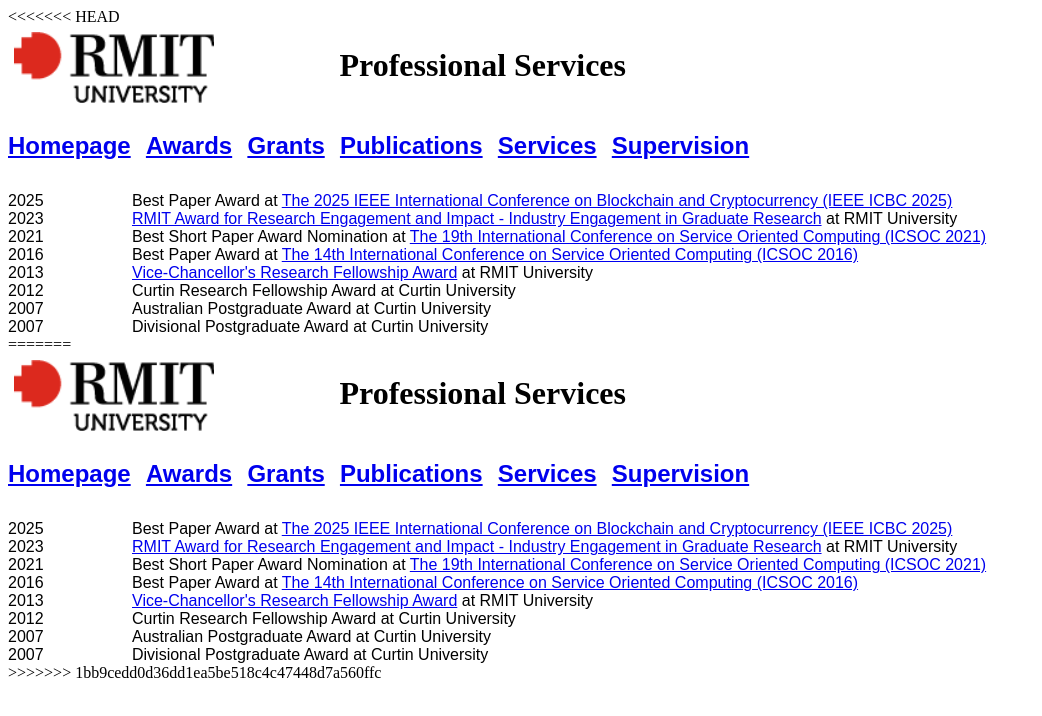
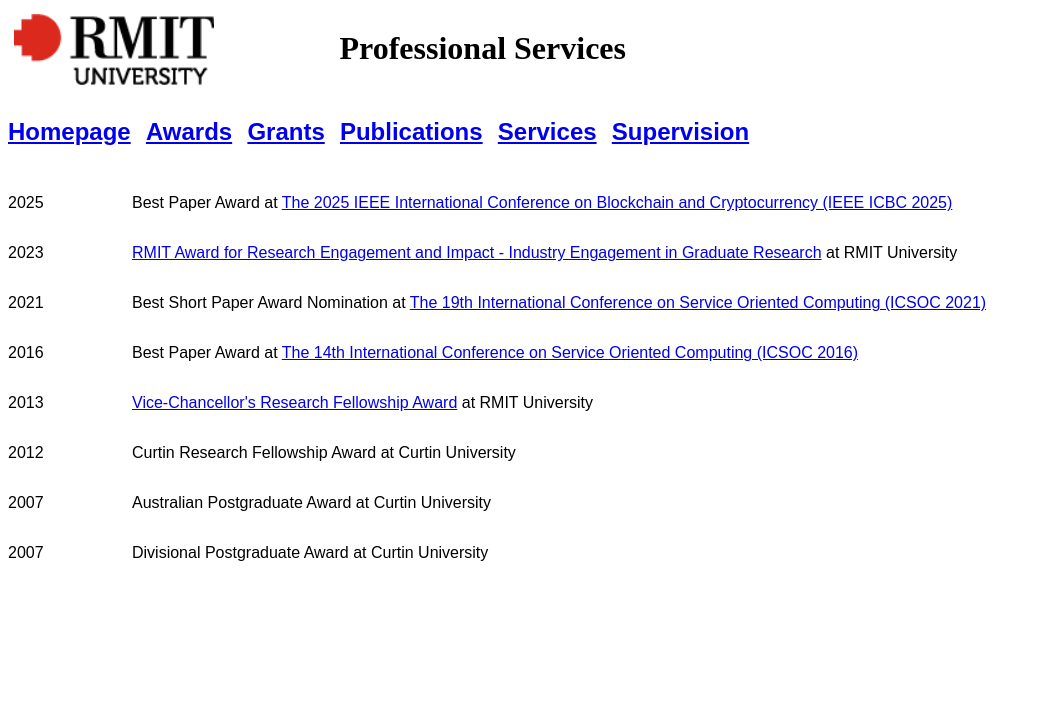
Before and after one commit to hai-dong/hai-dong.github.io, a plain HTML site: page awards.html in a window 1280 px wide. Shown: the whole page, without its empty margins (0-1042 px from the left). Drawn offline with Linux system fonts and the light colour scheme.

Commit message:
update awards

```diff
--- a/awards.html
+++ b/awards.html
@@ -1,4 +1,3 @@
-<<<<<<< HEAD
 <!doctype html>
 <html>
 <head>
@@ -117,123 +116,3 @@
 </font></span>
 </body>
 </html>
-=======
-<!doctype html>
-<html>
-<head>
-<title>Hai Dong@RMIT</title>
-<meta charset="utf-8">
-</head>
-<body>
-<table border="0" bordercolor="#888" cellspacing="0" style="border-collapse:collapse;border-color:rgb(136,136,136);border-width:0px">
-<tbody>
-<tr>
-<td>
-<div><a href="https://www.rmit.edu.au/" imageanchor="1" style="font-size:10pt"><img alt="https://www.rmit.edu.au/" src="pydyrxvec44m.png" width="200" style="border:1px; padding:5px"></a></div>
-</td>
-<td style="width:405px;height:50px;vertical-align:top">
-<div style="display:block;margin-top:20; margin-right:auto;margin-bottom:10;text-align:right">
-<h1>Professional Services</h1>
-</div>
-</td>
-</tr>
-</table>
-<span style="color:rgb(68,68,68);line-height:12px"><font face="arial, sans-serif" size="3">
-<h3>
-<span style="color:white;display:inline-block;margin-right:10px;margin-bottom:10px;text-align:left">
-<a href="index.html" style="font-size:x-large;font-family:Arial,sans-serif;line-height:1.5">Homepage</a>
-</span>
-<span style="color:white;display:inline-block;margin-right:10px;margin-bottom:10px;text-align:left">
-<a href="awards.html" style="font-size:x-large;font-family:Arial,sans-serif;line-height:1.5">Awards</a>
-</span>
-<span style="color:white;display:inline-block;margin-right:10px;margin-bottom:10px;text-align:left">
-<a href="research_funding.html" style="font-size:x-large;font-family:Arial,sans-serif;line-height:1.5">Grants</a>
-</span>
-<span style="color:white;display:inline-block;margin-right:10px;margin-bottom:10px;text-align:left">
-<a href="publications.html" style="font-size:x-large;font-family:Arial,sans-serif;line-height:1.5">Publications</a>
-</span>
-<span style="color:white;display:inline-block;margin-right:10px;margin-bottom:10px;text-align:left">
-<a href="professional_services.html" style="font-size:x-large;font-family:Arial,sans-serif;line-height:1.5">Services</a>
-</span>
-<span style="color:white;display:inline-block;margin-right:10px;margin-bottom:10px;text-align:left">
-<a href="supervision.html" style="font-size:x-large;font-family:Arial,sans-serif;line-height:1.5">Supervision</a>
-</span>
-
-</h3>
-</span>
-<table border="0" cellpadding="0" cellspacing="0">
-<tbody>
-<tr>
-<td align="left" valign="top" width="124">
-<p>2025</p>
-</td>
-<td align="left" valign="top">
-<p>Best Paper Award at <a href="https://icbc2025.ieee-icbc.org/">The 2025 IEEE International Conference on Blockchain and Cryptocurrency (IEEE ICBC 2025)</a> </p>
-</td>
-</tr>
-<tr>
-<td align="left" valign="top" width="124">
-<p>2023</p>
-</td>
-<td align="left" valign="top">
-<p><a href="https://www.rmit.edu.au/research/our-research/research-awards">RMIT Award for Research Engagement and Impact - Industry Engagement in Graduate Research</a> at RMIT University</p>
-</td>
-</tr>
-<tr>
-<td align="left" valign="top" width="124">
-<p>2021</p>
-</td>
-<td align="left" valign="top">
-<p>Best Short Paper Award Nomination at <a href="https://icsoc2021.servtech.info/">The 19th International Conference on Service Oriented Computing (ICSOC 2021)</a></p>
-</td>
-</tr>
-<tr>
-<td align="left" valign="top" width="124">
-<p>2016</p>
-</td>
-<td align="left" valign="top">
-<p>Best Paper Award at <a href="https://icsoc2016.servtech.info/awards.html">The 14th International Conference on Service Oriented Computing (ICSOC 2016)</a></p>
-</td>
-</tr>
-
-<tr>
-<td align="left" valign="top" width="124">
-<p>2013</p>
-</td>
-<td align="left" valign="top">
-<p><a href="https://www.rmit.edu.au/research/our-research/our-researchers/research-fellows/vc-research-fellows">Vice-Chancellor's Research Fellowship Award</a> at RMIT University</p>
-</td>
-</tr>
-
-<tr>
-<td align="left" valign="top" width="124">
-<p>2012</p>
-</td>
-<td align="left" valign="top">
-<p>Curtin Research Fellowship Award at Curtin University</p>
-</td>
-</tr>
-
-<tr>
-<td align="left" valign="top" width="124">
-<p>2007</p>
-</td>
-<td align="left" valign="top">
-<p>Australian Postgraduate Award at Curtin University</p>
-</td>
-</tr>
-<tr>
-<td align="left" valign="top" width="124">
-<p>2007</p>
-</td>
-<td align="left" valign="top">
-<p>Divisional Postgraduate Award at Curtin University</p>
-</td>
-</tr>
-
-</tbody>
-</table>
-</font></span>
-</body>
-</html>
->>>>>>> 1bb9cedd0d36dd1ea5be518c4c47448d7a560ffc
```
